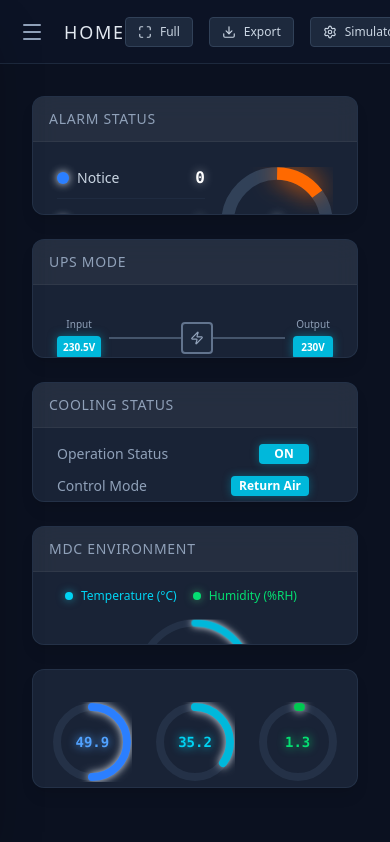
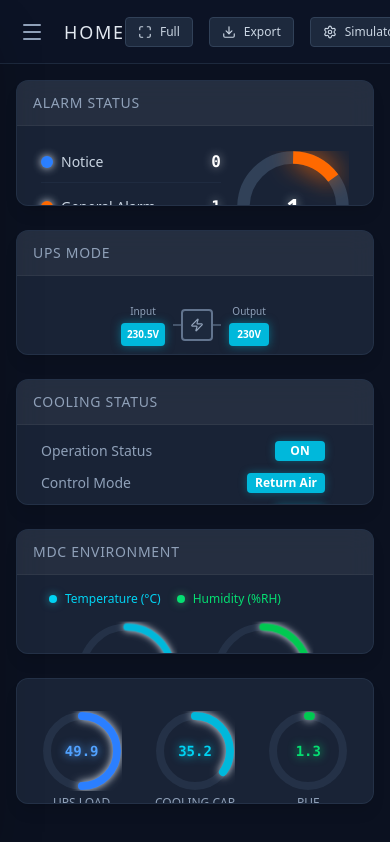
Before and after one commit to divvv19/dcim_dashboard, a React (Vite) app: page / in a window 390 px wide. Built offline with nearby package versions, Linux system fonts and the light colour scheme.

Commit message:
style: final mobile Polish (tight layout, padding, centered elements)

```diff
--- a/src/DCIM.jsx
+++ b/src/DCIM.jsx
@@ -149,13 +149,13 @@ const HomeView = ({ coolingData, upsData, envData }) => (
 
         {/* 2. UPS Mode */}
         <Card title="UPS Mode" className="bg-slate-800/80">
-            <div className="flex flex-col items-center justify-center h-full gap-4 py-4">
-                <div className="flex items-center gap-2 w-full px-2 lg:px-4">
+            <div className="flex flex-col items-center justify-center h-full gap-2 lg:gap-4 py-3 lg:py-4">
+                <div className="flex items-center gap-2 w-full px-2 lg:px-4 justify-center">
                     <div className="flex flex-col items-center gap-1 shrink-0">
                         <div className="text-[10px] lg:text-xs text-slate-400">Input</div>
                         <div className="px-1.5 py-1 bg-cyan-500 text-white text-[10px] lg:text-xs font-bold rounded min-w-[40px] text-center shadow-[0_0_10px_rgba(6,182,212,0.5)]">{upsData.upsState === 'Mains' ? upsData.inputVoltage : 0}V</div>
                     </div>
-                    <div className="flex-1 h-[2px] bg-slate-600 relative min-w-[20px]">
+                    <div className="w-12 lg:flex-1 h-[2px] bg-slate-600 relative min-w-[20px]">
                         <div className="absolute left-1/2 top-1/2 -translate-x-1/2 -translate-y-1/2 w-8 h-8 border-2 border-slate-500 bg-slate-800 rounded flex items-center justify-center">
                             <Zap size={14} className="text-slate-400" />
                         </div>
@@ -166,8 +166,8 @@ const HomeView = ({ coolingData, upsData, envData }) => (
                     </div>
                 </div>
                 <div className="flex gap-4 mt-2">
-                    <div className={`w-3 h-3 rounded-full shadow-[0_0_8px_currentColor] ${upsData.upsState === 'Mains' ? 'bg-green-500 text-green-500' : 'bg-slate-700 text-slate-700'}`}></div>
-                    <div className={`w-3 h-3 rounded-full shadow-[0_0_8px_currentColor] ${upsData.upsState === 'Battery' ? 'bg-orange-500 text-orange-500' : 'bg-slate-700 text-slate-700'}`}></div>
+                    <div className={`w-2.5 h-2.5 lg:w-3 lg:h-3 rounded-full shadow-[0_0_8px_currentColor] ${upsData.upsState === 'Mains' ? 'bg-green-500 text-green-500' : 'bg-slate-700 text-slate-700'}`}></div>
+                    <div className={`w-2.5 h-2.5 lg:w-3 lg:h-3 rounded-full shadow-[0_0_8px_currentColor] ${upsData.upsState === 'Battery' ? 'bg-orange-500 text-orange-500' : 'bg-slate-700 text-slate-700'}`}></div>
                 </div>
             </div>
         </Card>
@@ -201,10 +201,10 @@ const HomeView = ({ coolingData, upsData, envData }) => (
                     <span className="flex items-center gap-2 text-green-400"><div className="w-2 h-2 rounded-full bg-green-400 shadow-[0_0_8px_rgba(74,222,128,0.6)]"></div> Humidity (%RH)</span>
                 </div>
             </div>
-            <div className="flex flex-wrap lg:flex-nowrap justify-around items-center h-auto lg:h-56 w-full px-4 pb-6 gap-6 lg:gap-0">
-                <div className="scale-90 lg:scale-100"><CircularGauge value={envData.coldAisleTemp} label="Avg Temp (°C)" color="text-cyan-400" strokeColor="stroke-cyan-500" size="w-32 h-32 lg:w-40 lg:h-40" radius={60} fontSize="text-2xl lg:text-3xl" /></div>
-                <div className="scale-90 lg:scale-100"><CircularGauge value={envData.coldAisleHum} label="Avg Humidity (%)" color="text-green-400" strokeColor="stroke-green-500" size="w-32 h-32 lg:w-40 lg:h-40" radius={60} fontSize="text-2xl lg:text-3xl" /></div>
-                <div className="scale-90 lg:scale-100"><CircularGauge value={85} label="Airflow (%)" color="text-blue-400" strokeColor="stroke-blue-500" size="w-32 h-32 lg:w-40 lg:h-40" radius={60} fontSize="text-2xl lg:text-3xl" /></div>
+            <div className="flex flex-wrap justify-center lg:flex-nowrap lg:justify-around items-center h-auto lg:h-56 w-full px-4 pb-6 gap-6 lg:gap-0">
+                <div className="scale-90 lg:scale-100"><CircularGauge value={envData.coldAisleTemp} label="Avg Temp (°C)" color="text-cyan-400" strokeColor="stroke-cyan-500" size="w-28 h-28 lg:w-40 lg:h-40" radius={50} fontSize="text-xl lg:text-3xl" /></div>
+                <div className="scale-90 lg:scale-100"><CircularGauge value={envData.coldAisleHum} label="Avg Humidity (%)" color="text-green-400" strokeColor="stroke-green-500" size="w-28 h-28 lg:w-40 lg:h-40" radius={50} fontSize="text-xl lg:text-3xl" /></div>
+                <div className="scale-90 lg:scale-100"><CircularGauge value={85} label="Airflow (%)" color="text-blue-400" strokeColor="stroke-blue-500" size="w-28 h-28 lg:w-40 lg:h-40" radius={50} fontSize="text-xl lg:text-3xl" /></div>
             </div>
         </Card>
         {/* 5. Capacity / Load */}
@@ -681,7 +681,7 @@ export default function DCIM_Preview() {
                     </div>
                 )}
 
-                <div className="flex-1 p-8 overflow-y-auto custom-scrollbar">
+                <div className="flex-1 p-4 lg:p-8 overflow-y-auto custom-scrollbar">
                     {activeTab === 'home' && <HomeView coolingData={coolingData} upsData={upsData} envData={envData} />}
                     {activeTab === 'cooling' && <CoolingView data={coolingData} />}
                     {activeTab === 'ups' && <UPSView data={upsData} />}
```
